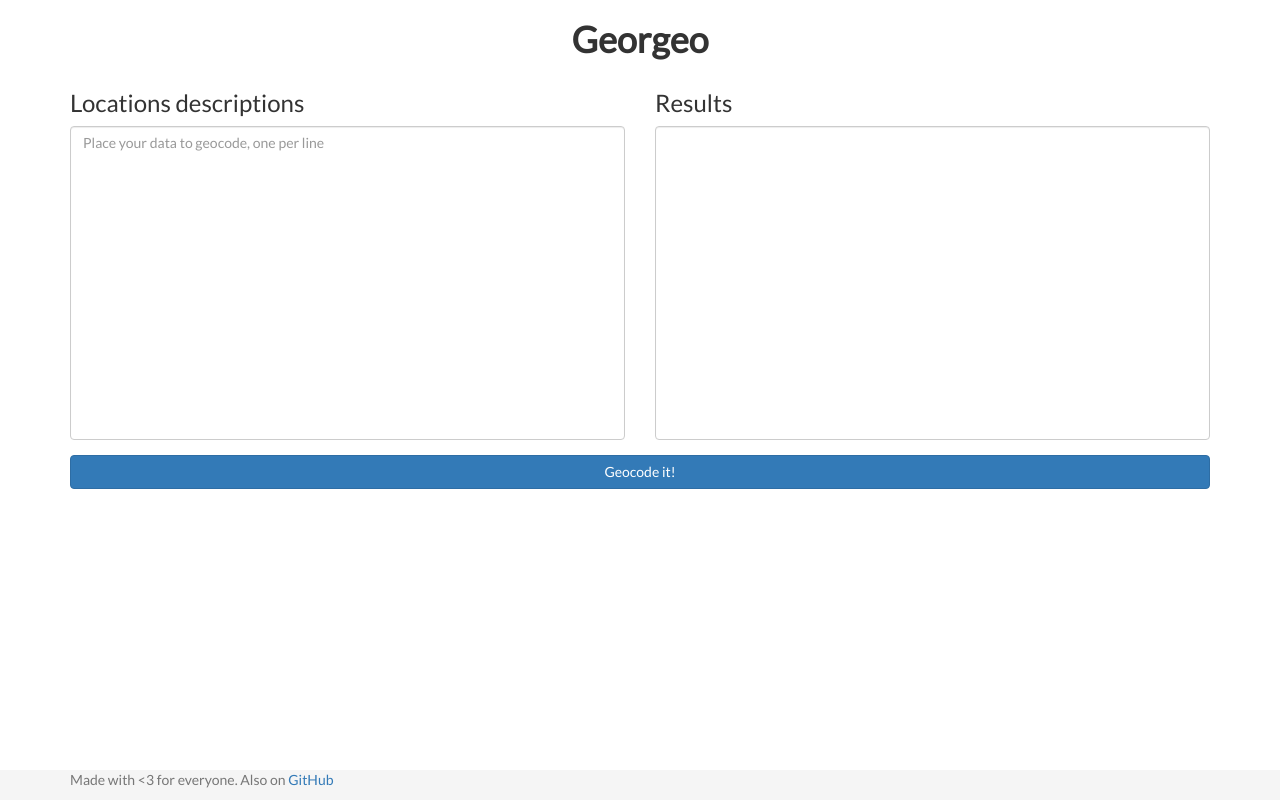
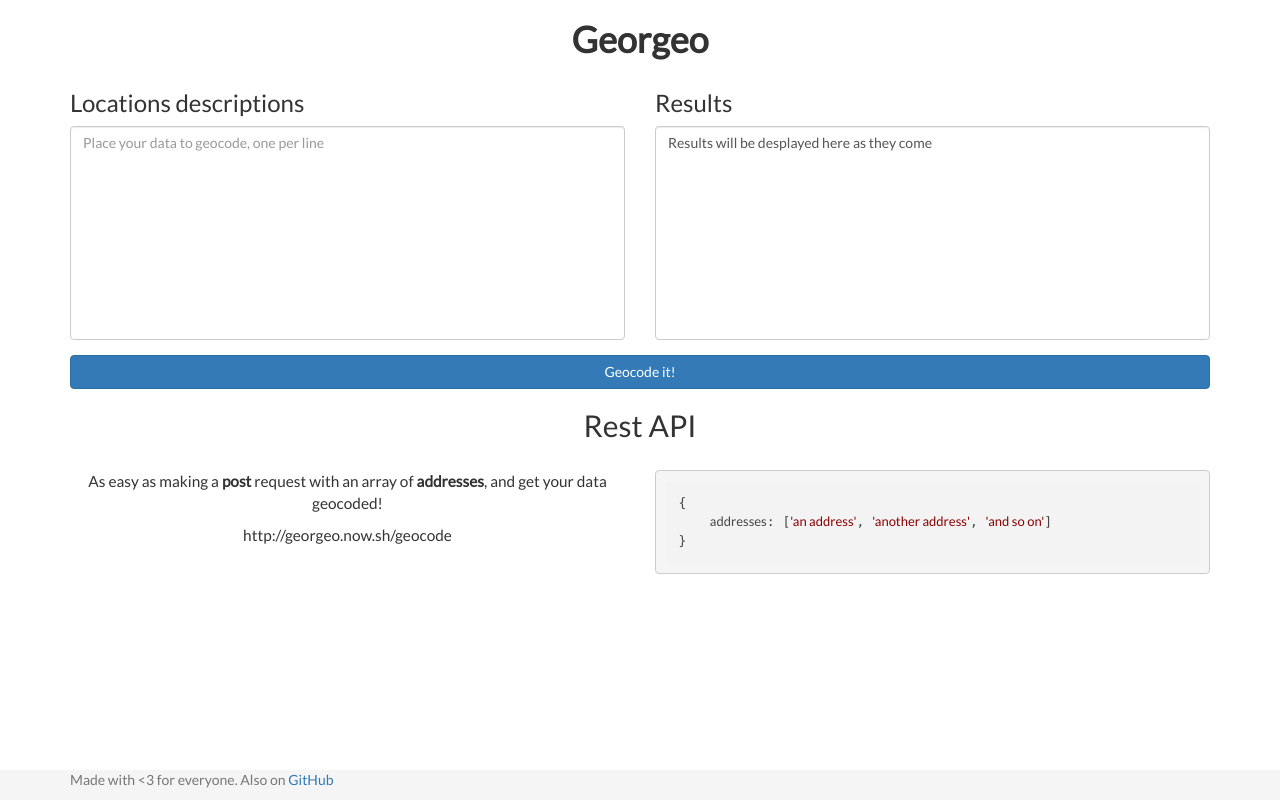
Before and after one commit to rmpato/georgeo, a website: page web/index.html in a window 1280 px wide. Drawn offline with nearby package versions, Linux system fonts and the light colour scheme.

Commit message:
Added API documentation.

```diff
--- a/web/index.html
+++ b/web/index.html
@@ -6,10 +6,13 @@
     <link href="https://fonts.googleapis.com/css?family=Lato" rel="stylesheet">
     <link rel="stylesheet" href="https://maxcdn.bootstrapcdn.com/bootstrap/3.3.7/css/bootstrap.min.css">
     <link rel="stylesheet" href="styles.css">
-    <scrip src="https://maxcdn.bootstrapcdn.com/bootstrap/3.3.7/js/bootstrap.min.js"></scrip>
+    <link rel="stylesheet" href="https://cdnjs.cloudflare.com/ajax/libs/highlight.js/9.11.0/styles/default.min.css">
+    <script src="https://cdnjs.cloudflare.com/ajax/libs/highlight.js/9.11.0/highlight.min.js"></script>
     <script src="https://unpkg.com/axios/dist/axios.min.js"></script>
 
     <script>
+        hljs.initHighlightingOnLoad();
+
         function geocode() {
             var results = document.querySelector('.results');
             results.innerHTML = 'Processing...'
@@ -44,18 +47,34 @@
         <div class="row">
             <div class="col-xs-6">
                 <div class="form-group">
-                    <textarea class="form-control inputParams" rows="15" placeholder="Place your data to geocode, one per line"></textarea>
+                    <textarea class="form-control inputParams" rows="10" placeholder="Place your data to geocode, one per line"></textarea>
                 </div>
             </div>
             <div class="col-xs-6">
                 <div class="form-group">
-                    <pre class="form-control results" placeholder="Results will be desplayed here as they come"></pre>
+                    <pre class="form-control results json">Results will be desplayed here as they come</pre>
                 </div>
             </div>
         </div>
         <div class="row">
             <div class="col-xs-12">
                 <button class="btn btn-primary btn-block text-center" onclick="geocode()"> Geocode it!</button>
+            </div>
+        </div>
+    </div>
+    <div class="container">
+        <div class="row">
+                <h2 class="text-center">Rest API</h2>
+        </div>
+        <div class="row">
+            <div class="col-xs-6 text-center">
+                <p class="bigger-font">As easy as making a <strong>post</strong> request with an array of <strong>addresses</strong>, and get your data geocoded!</p>
+                <p class="bigger-font">http://georgeo.now.sh/geocode</p>
+            </div>
+            <div class="col-xs-6">
+                <pre class="javascript"><code>{
+    addresses: ['an address', 'another address', 'and so on']
+}</code></pre>
             </div>
         </div>
     </div>
--- a/web/styles.css
+++ b/web/styles.css
@@ -1,4 +1,4 @@
-*
+*, pre
 {
     font-family: 'Lato', sans-serif;
 }
@@ -8,17 +8,27 @@
     font-weight: 600;
 }
 
+h2
+{
+    padding-bottom: 0.6em;
+}
+
 .footer {
     position: absolute;
     bottom: 0;
     width: 100%;
     height: 30px;
     background-color: #f5f5f5;
+    margin-top: 1em;
+}
+
+.bigger-font{
+    font-size: 1.1em;
 }
 
 .results
 {
-    height: 22.4em;
+    height: 15.3em;
 }
 
 textarea
```
